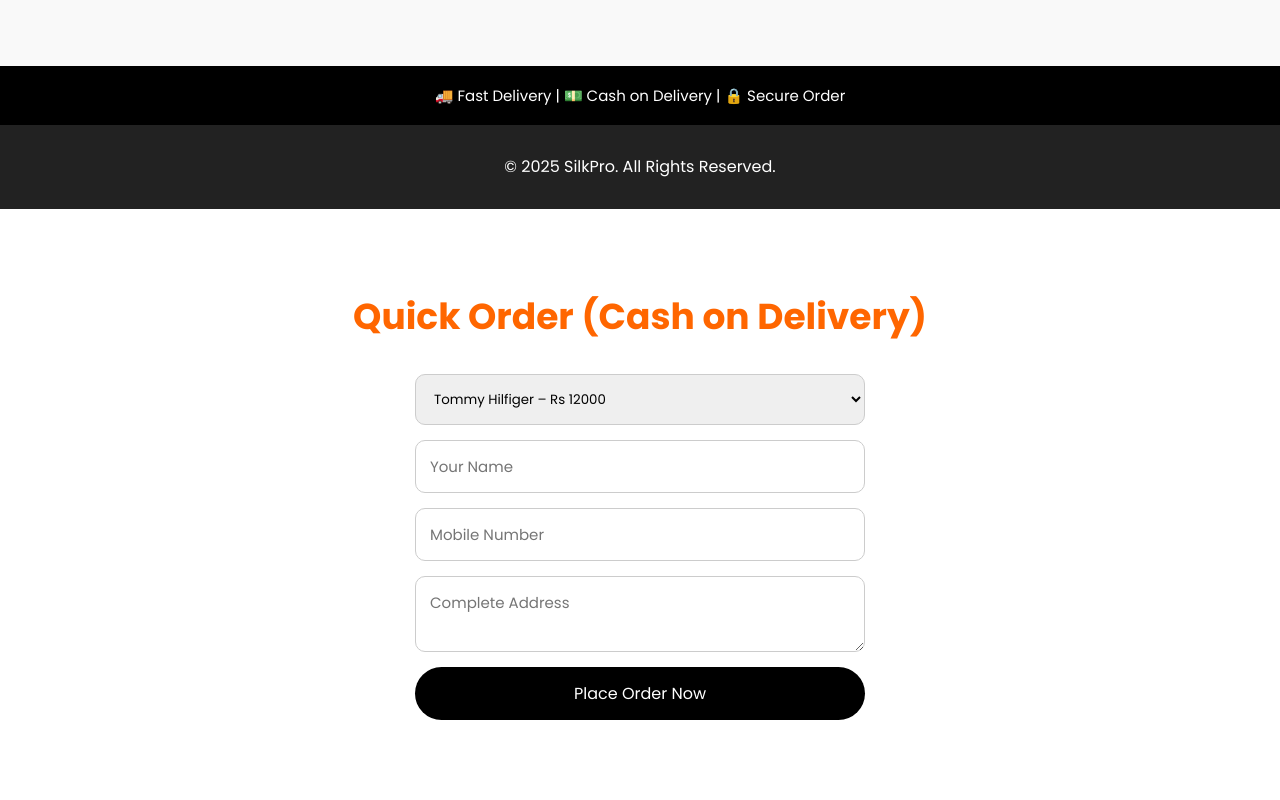
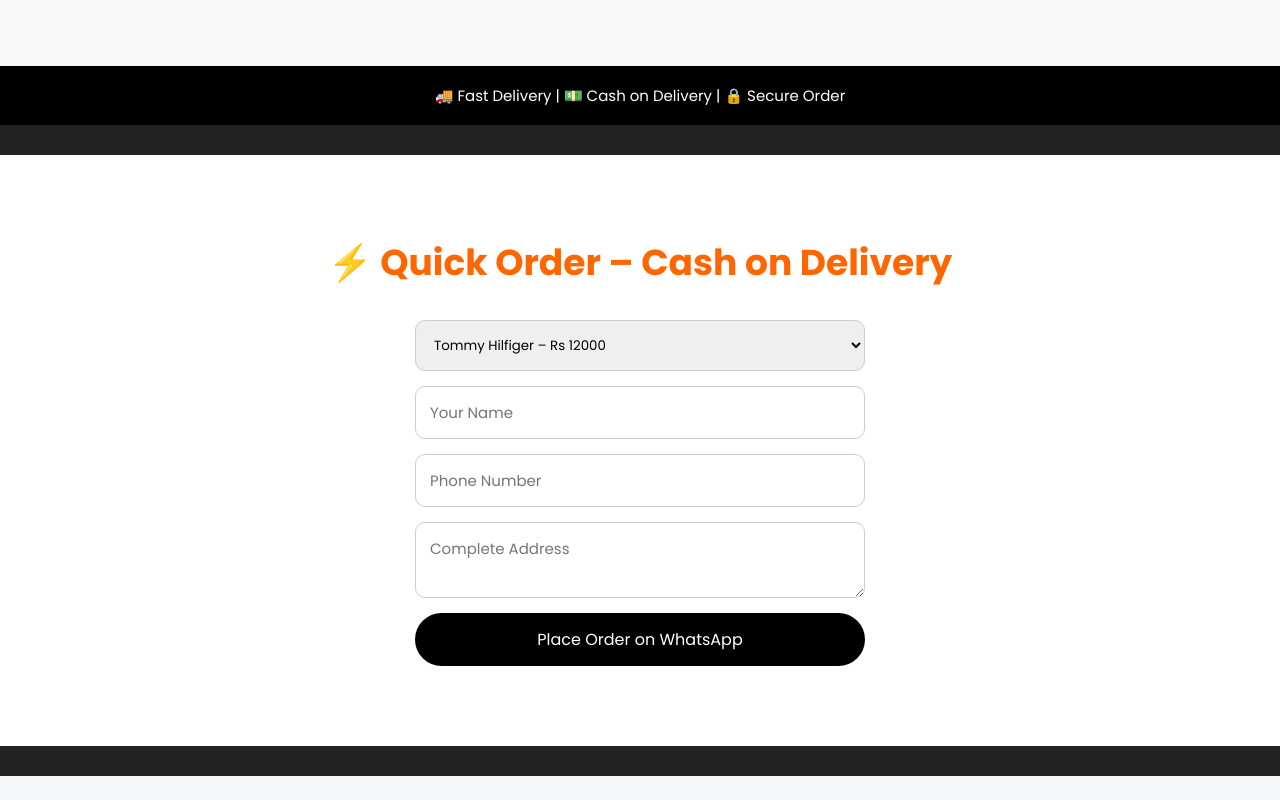
Before and after one commit to altafnizam14712-star/silkpro, a plain HTML site: page index.html in a window 1280 px wide. Shown: the part 8047-8847 px from the top of the page. After the commit the page ends 8823 px from the top, so only its background shows below. Drawn offline with Linux system fonts and the light colour scheme.

Commit message:
Update index.html

```diff
--- a/index.html
+++ b/index.html
@@ -667,67 +667,80 @@
 
 <!-- FOOTER -->
 <footer>
-  <div class="container">
-    <p>© 2025 SilkPro. All Rights Reserved.</p>
+  <section id="order" class="order-section">
+
+  <!-- ===== TOP MULTI COLOR SLIDER ===== -->
+  <div class="top-slider">
+    <h2>⚡ Quick Order – Cash on Delivery</h2>
   </div>
-</footer>
-<div class="live-order">Ali from Karachi just ordered 🔥</div>
 
-<section class="order-section" id="order">
-  <h2>Quick Order (Cash on Delivery)</h2>
+  <!-- ===== BOTTOM BLACK + GOLD SLIDER ===== -->
+  <div class="bottom-slider">
 
     <form id="orderForm">
 
-  <select id="productName" required onchange="updatePrice()">
+      <select id="productName" onchange="updatePrice()">
         <option value="Tommy Hilfiger" data-price="12000">
           Tommy Hilfiger – Rs 12000
         </option>
+
         <option value="Rolex white & Gold" data-price="16000">
           Rolex white & Gold – Rs 16000
+        </option>
+
         <option value="GoldPower– Gold Edition" data-price="2499">
           GoldPower– Gold Edition – Rs 2499
         </option>
+
         <option value="ALFAJR Black" data-price="16499">
           ALFAJR Black – Rs 16499
         </option>
+
         <option value="ALFAJR Gold" data-price="15999">
           ALFAJR GOLD – Rs 15999
         </option>
+
         <option value="ALFAJR WHITE GOLD" data-price="16999">
           ALFAJR WHITE GOLD – Rs 16999
         </option>
+
         <option value="Bravo Black" data-price="2499">
           Bravo Black – Rs 2499
         </option>
+
         <option value="Rolex White" data-price="15000">
-    Roles white – Rs 15000
+          Rolex White – Rs 15000
         </option>
+
         <option value="Maxon Earbuds" data-price="2000">
           Maxon Earbuds – Rs 2000
         </option>
+
         <option value="Wireless Earbuds" data-price="1599">
           Wireless Bluetooth Earbuds – Rs 1599
         </option>
       </select>
+
+      <input type="text" name="name" placeholder="Your Name" required>
+      <input type="tel" name="phone" placeholder="Phone Number" required>
+      <textarea name="address" placeholder="Complete Address" required></textarea>
+
+      <button type="submit">Place Order on WhatsApp</button>
+
+    </form>
+
+  </div>
+
+</section>
 
 <!-- <input type="hidden" id="productPrice" value="1599">
 
 <p class="price-show">
   Price: <strong>Rs <span id="showPrice">1599</span></strong>
 </p>
-  <!-- hidden price -->
+  hidden price -->
   <!-- <input type="hidden" id="productPrice" value="1599"> -->
 
-  <input type="text" name="name" placeholder="Your Name" required>
-  <input type="tel" name="phone" placeholder="Mobile Number" required>
-  <textarea name="address" placeholder="Complete Address" required></textarea>
-
-  <button type="submit" class="buy-btn">Place Order Now</button>
-
-</form>
-
-
-</section>
 
 
 <script src="script.js"></script>
```
Lines whose indentation alone changed are shown as unchanged.
